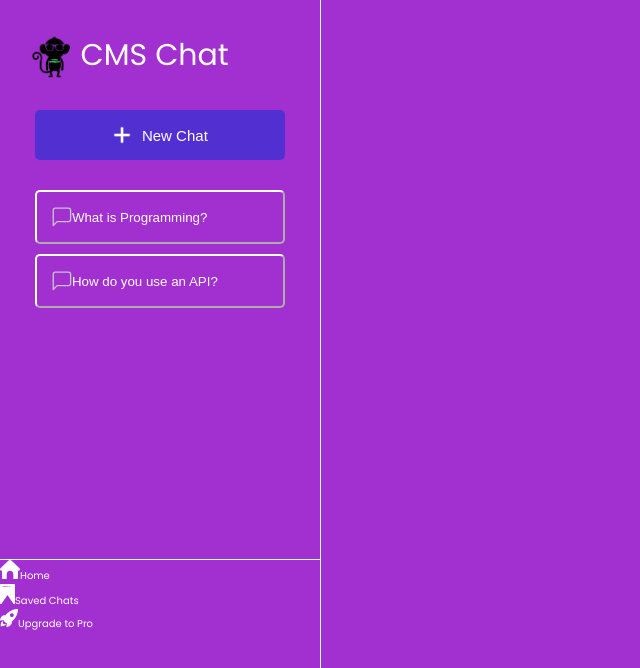
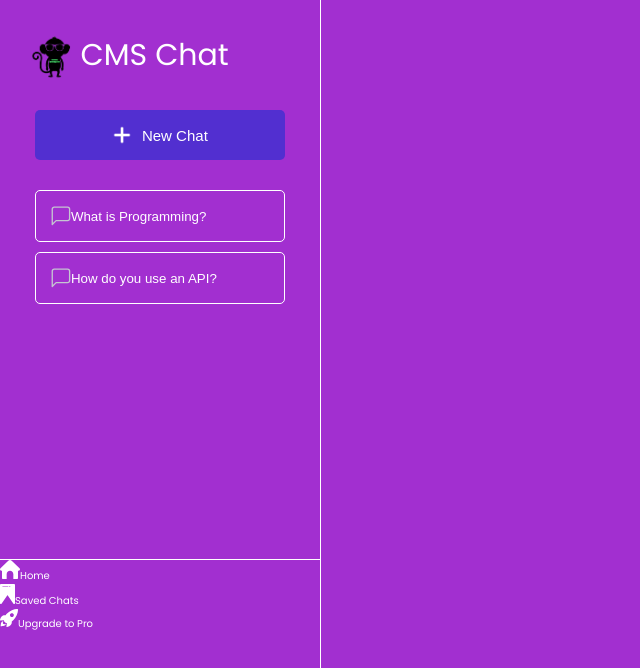
Before and after one commit to DDeShon/react-chat-ai, a React (Create React App) app: page / in a window 1280 px wide. Shown: the top 668 px of the page, without its empty margins (0-640 px from the left). Built offline with nearby package versions, Linux system fonts and the light colour scheme.

Commit message:
working on ui layout

```diff
--- a/src/App.css
+++ b/src/App.css
@@ -78,6 +78,6 @@ body {
   border-radius: .5rem;
   background: transparent;
   color: white;
-  border-color: white;
+  border: 1px solid white;
   padding: 1.5rem;
 }
```
